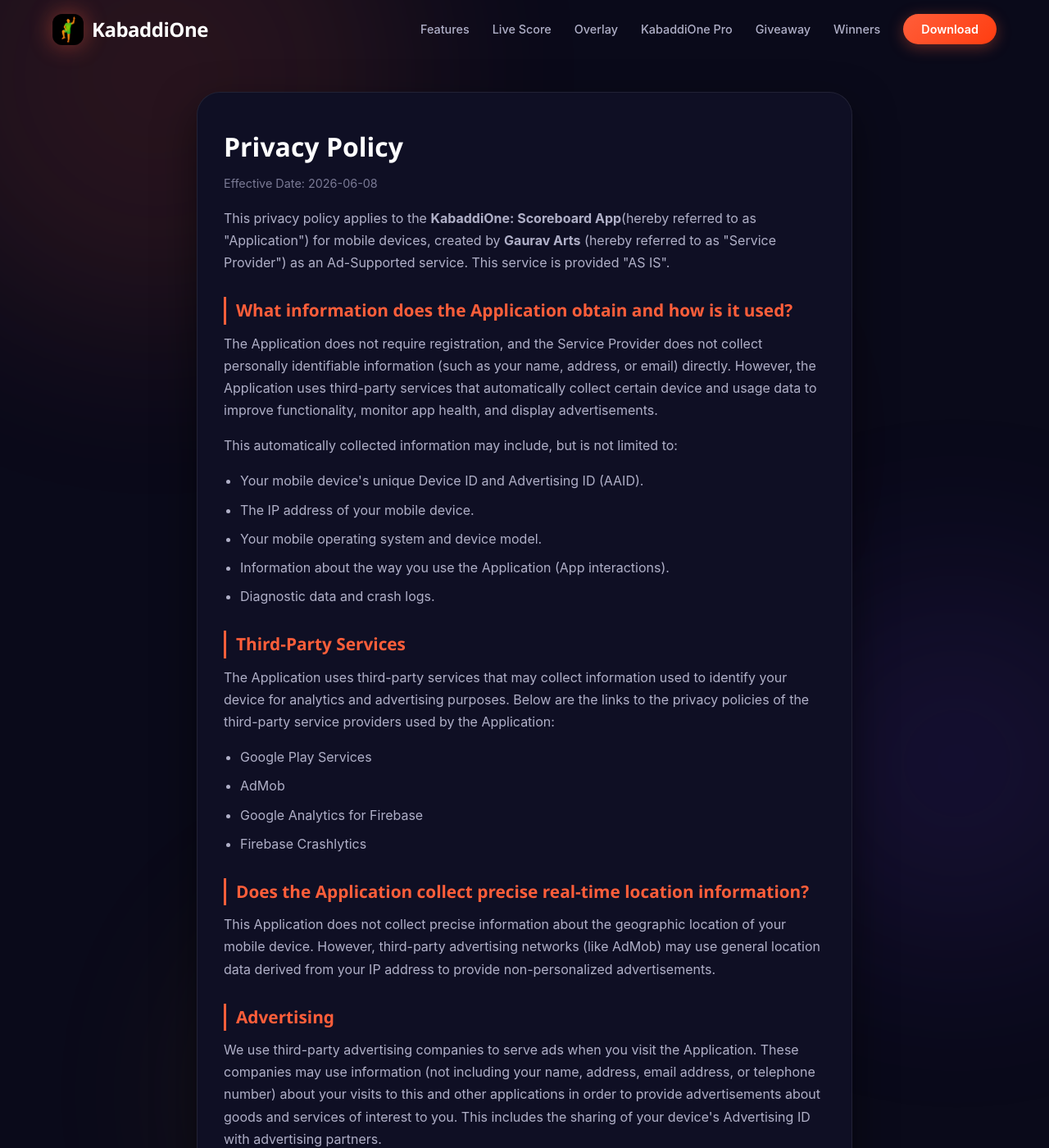
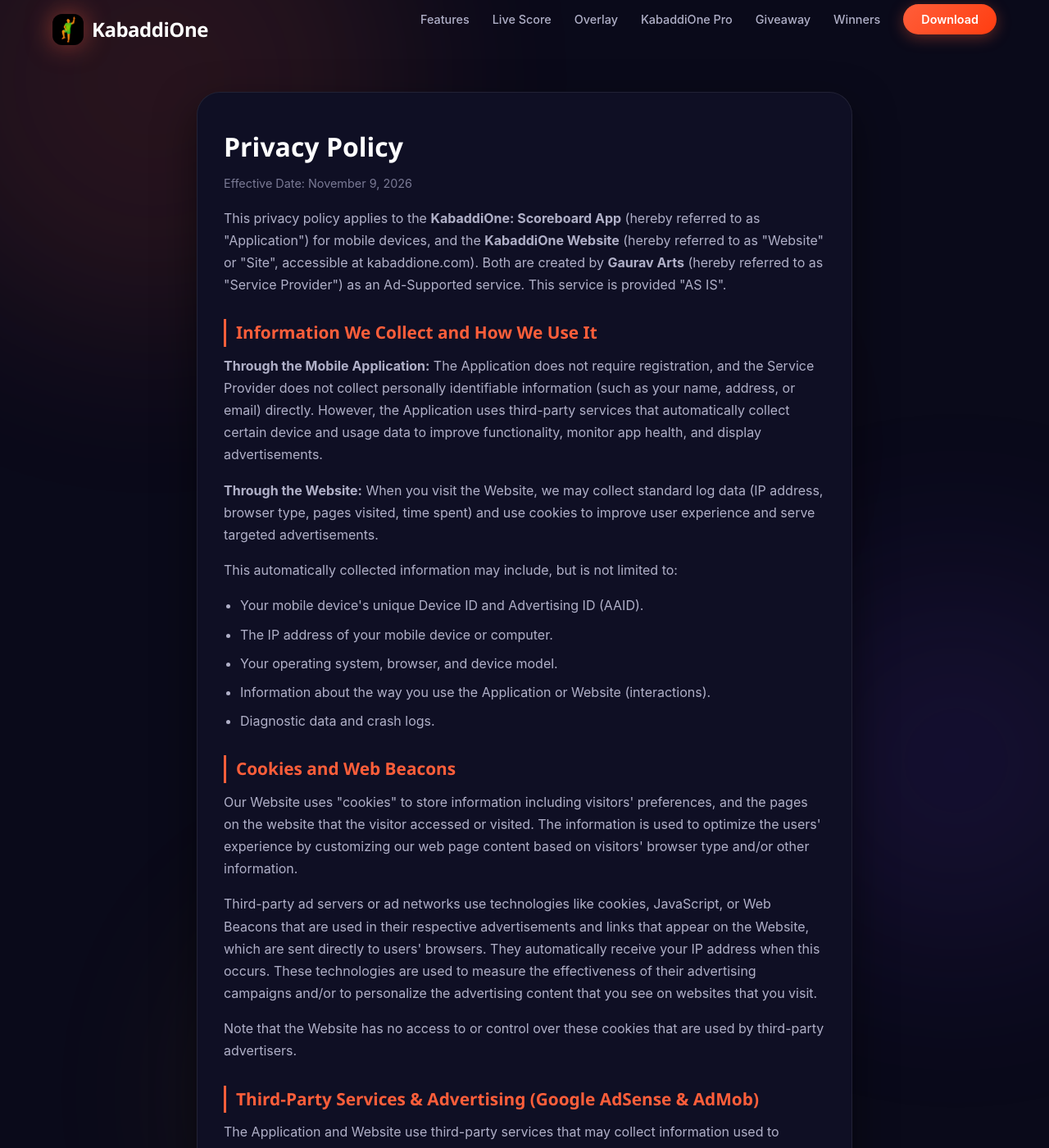
Before and after one commit to kabaddione/kabaddi-one, a Jekyll site: the page privacy.html, which Jekyll copies as it is, in a window 1280 px wide and 1400 px high. Shown: the whole window at 82% size. Built offline with Jekyll 4.4.1, drawn with Linux system fonts in a browser that asks for light colours; some of the changed text lies outside the part shown.

Commit message:
Update privacy.html

```diff
--- a/privacy.html
+++ b/privacy.html
@@ -6,21 +6,21 @@
     <link rel="icon" type="image/png" href="favicon.png">
     <link rel="apple-touch-icon" href="favicon.png">
     <link rel="shortcut icon" href="favicon.png" type="image/png">
-    <meta name="title" content="Privacy Policy - KabaddiOne Scoreboard App">
-    <meta name="description" content="Privacy Policy for KabaddiOne, the premium all-in-one kabaddi scoreboard app.">
-    <link rel="canonical" href="https://kabaddione.github.io/privacy">
+    <meta name="title" content="Privacy Policy - KabaddiOne Scoreboard App & Website">
+    <meta name="description" content="Privacy Policy for KabaddiOne, the premium all-in-one kabaddi scoreboard app and website.">
+    <link rel="canonical" href="https://kabaddione.com/privacy.html">
     <meta name="theme-color" content="#0a0a1a">
     <title>Privacy Policy – KabaddiOne</title>
     <link rel="stylesheet" href="https://cdnjs.cloudflare.com/ajax/libs/font-awesome/6.5.1/css/all.min.css">
 
     <script async src="https://www.googletagmanager.com/gtag/js?id=G-YRYC0NEP1H"></script>
-<script>
-  window.dataLayer = window.dataLayer || [];
-  function gtag(){dataLayer.push(arguments);}
-  gtag('js', new Date());
+    <script>
+      window.dataLayer = window.dataLayer || [];
+      function gtag(){dataLayer.push(arguments);}
+      gtag('js', new Date());
+      gtag('config', 'G-YRYC0NEP1H');
+    </script>
 
-  gtag('config', 'G-YRYC0NEP1H');
-</script>
     <style>
         /* ============ FULL STYLES FROM INDEX.HTML (IDENTICAL) ============ */
         :root {
@@ -59,6 +59,8 @@
         .contact-email{background:var(--glass-bg);border:1px solid var(--glass-border);border-radius:50px;padding:6px 18px;display:inline-block;color:var(--accent-secondary);font-weight:600;margin:4px 0;word-break:break-all}
         .last-updated{color:var(--text-muted);font-size:.9rem;margin-top:6px}
         hr{border:none;border-top:1px solid var(--border-subtle);margin:24px 0}
+        ul{margin-left:20px;margin-bottom:16px;line-height:1.7}
+        li{margin-bottom:8px;}
 
         /* Footer (identical) */
         .footer{background:var(--bg-secondary);border-top:1px solid var(--border-subtle);padding:40px 24px 24px;position:relative;z-index:1}
@@ -118,53 +120,58 @@
             <div class="privacy-card">
 
                 <h1>Privacy Policy</h1>
-                <p class="last-updated">Effective Date: 2026-06-08</p>
-                <p>This privacy policy applies to the <strong>KabaddiOne: Scoreboard App</strong>(hereby referred to as "Application") for mobile devices, created by <strong>Gaurav Arts</strong> (hereby referred to as "Service Provider") as an Ad-Supported service. This service is provided "AS IS".</p>
+                <p class="last-updated">Effective Date: November 9, 2026</p>
+                <p>This privacy policy applies to the <strong>KabaddiOne: Scoreboard App</strong> (hereby referred to as "Application") for mobile devices, and the <strong>KabaddiOne Website</strong> (hereby referred to as "Website" or "Site", accessible at kabaddione.com). Both are created by <strong>Gaurav Arts</strong> (hereby referred to as "Service Provider") as an Ad-Supported service. This service is provided "AS IS".</p>
 
-                <h2>What information does the Application obtain and how is it used?</h2>
-                <p>The Application does not require registration, and the Service Provider does not collect personally identifiable information (such as your name, address, or email) directly. However, the Application uses third-party services that automatically collect certain device and usage data to improve functionality, monitor app health, and display advertisements.</p>
+                <h2>Information We Collect and How We Use It</h2>
+                <p><strong>Through the Mobile Application:</strong> The Application does not require registration, and the Service Provider does not collect personally identifiable information (such as your name, address, or email) directly. However, the Application uses third-party services that automatically collect certain device and usage data to improve functionality, monitor app health, and display advertisements.</p>
+                <p><strong>Through the Website:</strong> When you visit the Website, we may collect standard log data (IP address, browser type, pages visited, time spent) and use cookies to improve user experience and serve targeted advertisements.</p>
                 <p>This automatically collected information may include, but is not limited to:</p>
-                <ul style="margin-left: 20px; margin-bottom: 16px; line-height: 1.7;">
-                    <li style="margin-bottom: 8px;">Your mobile device's unique Device ID and Advertising ID (AAID).</li>
-                    <li style="margin-bottom: 8px;">The IP address of your mobile device.</li>
-                    <li style="margin-bottom: 8px;">Your mobile operating system and device model.</li>
-                    <li style="margin-bottom: 8px;">Information about the way you use the Application (App interactions).</li>
-                    <li style="margin-bottom: 8px;">Diagnostic data and crash logs.</li>
+                <ul>
+                    <li>Your mobile device's unique Device ID and Advertising ID (AAID).</li>
+                    <li>The IP address of your mobile device or computer.</li>
+                    <li>Your operating system, browser, and device model.</li>
+                    <li>Information about the way you use the Application or Website (interactions).</li>
+                    <li>Diagnostic data and crash logs.</li>
                 </ul>
 
-                <h2>Third-Party Services</h2>
-                <p>The Application uses third-party services that may collect information used to identify your device for analytics and advertising purposes. Below are the links to the privacy policies of the third-party service providers used by the Application:</p>
-                <ul style="margin-left: 20px; margin-bottom: 16px; line-height: 1.7;">
-                    <li style="margin-bottom: 8px;">Google Play Services</li>
-                    <li style="margin-bottom: 8px;">AdMob</li>
-                    <li style="margin-bottom: 8px;">Google Analytics for Firebase</li>
-                    <li style="margin-bottom: 8px;">Firebase Crashlytics</li>
+                <h2>Cookies and Web Beacons</h2>
+                <p>Our Website uses "cookies" to store information including visitors' preferences, and the pages on the website that the visitor accessed or visited. The information is used to optimize the users' experience by customizing our web page content based on visitors' browser type and/or other information.</p>
+                <p>Third-party ad servers or ad networks use technologies like cookies, JavaScript, or Web Beacons that are used in their respective advertisements and links that appear on the Website, which are sent directly to users' browsers. They automatically receive your IP address when this occurs. These technologies are used to measure the effectiveness of their advertising campaigns and/or to personalize the advertising content that you see on websites that you visit.</p>
+                <p>Note that the Website has no access to or control over these cookies that are used by third-party advertisers.</p>
+
+                <h2>Third-Party Services & Advertising (Google AdSense & AdMob)</h2>
+                <p>The Application and Website use third-party services that may collect information used to identify your device for analytics and advertising purposes. Below are the links to the privacy policies of the third-party service providers used:</p>
+                <ul>
+                    <li><strong>Google Play Services</strong></li>
+                    <li><strong>Google AdMob (for App)</strong></li>
+                    <li><strong>Google AdSense (for Website)</strong></li>
+                    <li><strong>Google Analytics</strong></li>
+                    <li><strong>Firebase Crashlytics</strong></li>
                 </ul>
+                <p>Google, as a third-party vendor, uses cookies to serve ads on our Website. Google's use of advertising cookies enables it and its partners to serve ads to our users based on their visit to our sites and/or other sites on the Internet. Users may opt out of personalized advertising by visiting <a href="https://www.google.com/settings/ads" target="_blank" rel="noopener">Google Ads Settings</a>.</p>
 
-                <h2>Does the Application collect precise real-time location information?</h2>
-                <p>This Application does not collect precise information about the geographic location of your mobile device. However, third-party advertising networks (like AdMob) may use general location data derived from your IP address to provide non-personalized advertisements.</p>
-
-                <h2>Advertising</h2>
-                <p>We use third-party advertising companies to serve ads when you visit the Application. These companies may use information (not including your name, address, email address, or telephone number) about your visits to this and other applications in order to provide advertisements about goods and services of interest to you. This includes the sharing of your device's Advertising ID with advertising partners.</p>
+                <h2>Location Information</h2>
+                <p>This Application does not collect precise information about the geographic location of your mobile device. However, third-party advertising networks (like AdMob and AdSense) may use general location data derived from your IP address to provide non-personalized advertisements.</p>
 
                 <h2>What are my opt-out rights?</h2>
-                <p>You can stop all collection of information by the Application easily by uninstalling the Application. You may use the standard uninstall processes available as part of your mobile device or via the mobile application marketplace.</p>
-                <p>Additionally, you can opt out of personalized advertising by resetting your device's Advertising ID or opting out of Ads Personalization within your Android device's standard "Settings" > "Google" > "Ads" menu.</p>
+                <p><strong>For the Mobile App:</strong> You can stop all collection of information by the Application easily by uninstalling the Application. You may use the standard uninstall processes available as part of your mobile device or via the mobile application marketplace. Additionally, you can opt out of personalized advertising by resetting your device's Advertising ID or opting out of Ads Personalization within your Android device's standard "Settings" > "Google" > "Ads" menu.</p>
+                <p><strong>For the Website:</strong> You can choose to disable or selectively turn off our cookies or third-party cookies in your browser settings. However, this can affect how you are able to interact with our site as well as other websites. You can also opt-out of some third-party vendors' uses of cookies for personalized advertising by visiting <a href="https://www.aboutads.info/choices/" target="_blank" rel="noopener">aboutads.info</a>.</p>
 
-                <h2>Children</h2>
-                <p>The Service Provider does not knowingly solicit data from or market to children under the age of 13. The Application does not intentionally collect personally identifiable information from children. If a parent or guardian becomes aware that their child has provided us with personal information without their consent, they should contact the Service Provider at <a href="mailto:Kabaddione.support@gmail.com" class="contact-email">Kabaddione.support@gmail.com</a>.</p>
+                <h2>Children's Privacy</h2>
+                <p>The Service Provider does not knowingly solicit data from or market to children under the age of 13. The Application and Website do not intentionally collect personally identifiable information from children. If a parent or guardian becomes aware that their child has provided us with personal information without their consent, they should contact the Service Provider at <a href="mailto:Kabaddione.support@gmail.com" class="contact-email">Kabaddione.support@gmail.com</a>.</p>
 
                 <h2>Security</h2>
                 <p>The Service Provider is concerned about safeguarding the confidentiality of your information. We rely on industry-standard security measures provided by Google and Firebase to protect the anonymous data collected. However, please be aware that no security system can prevent all potential security breaches.</p>
 
-                <h2>Changes</h2>
-                <p>This Privacy Policy may be updated from time to time for any reason. The Service Provider will notify you of any changes to the Privacy Policy by updating this page with the new Privacy Policy. You are advised to consult this Privacy Policy regularly for any changes, as continued use is deemed approval of all changes.</p>
+                <h2>Changes to This Policy</h2>
+                <p>This Privacy Policy may be updated from time to time for any reason. The Service Provider will notify you of any changes to the Privacy Policy by updating this page with the new Privacy Policy and updating the "Effective Date" above. You are advised to consult this Privacy Policy regularly for any changes, as continued use is deemed approval of all changes.</p>
 
                 <h2>Your Consent</h2>
-                <p>By using the Application, you are consenting to the processing of your data by third-party services as set forth in this Privacy Policy now and as amended by the Service Provider.</p>
+                <p>By using the Application or the Website, you are consenting to the processing of your data by third-party services and the use of cookies as set forth in this Privacy Policy now and as amended by the Service Provider.</p>
 
                 <h2>Contact Us</h2>
-                <p>If you have any questions regarding privacy while using the Application, or have questions about our practices, please contact the Service Provider via email at <a href="mailto:Kabaddione.support@gmail.com" class="contact-email">Kabaddione.support@gmail.com</a>.</p>
+                <p>If you have any questions regarding privacy while using the Application or Website, or have questions about our practices, please contact the Service Provider via email at <a href="mailto:Kabaddione.support@gmail.com" class="contact-email">Kabaddione.support@gmail.com</a>.</p>
 
             </div>
         </div>
```
